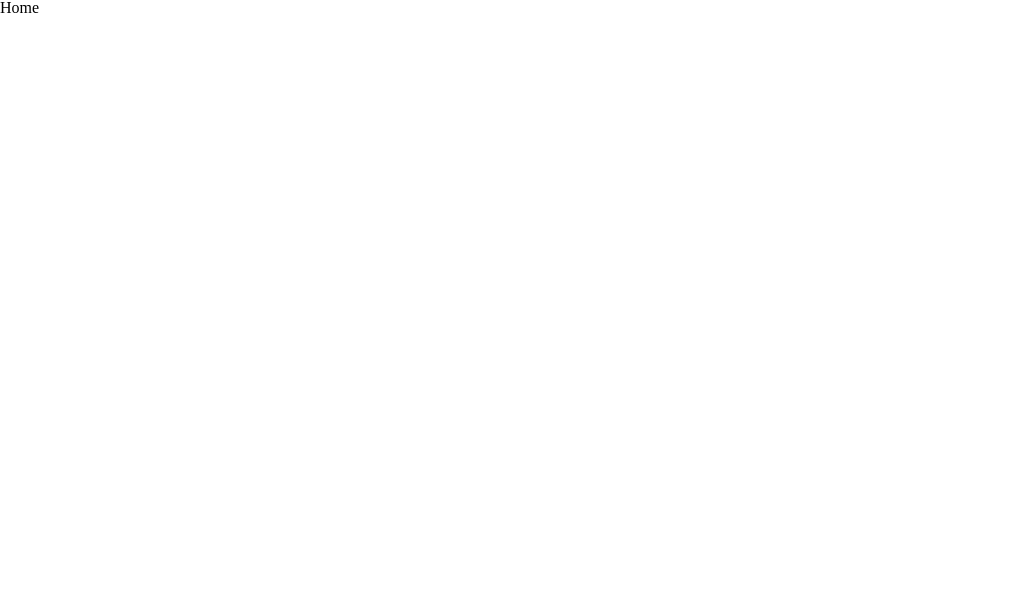
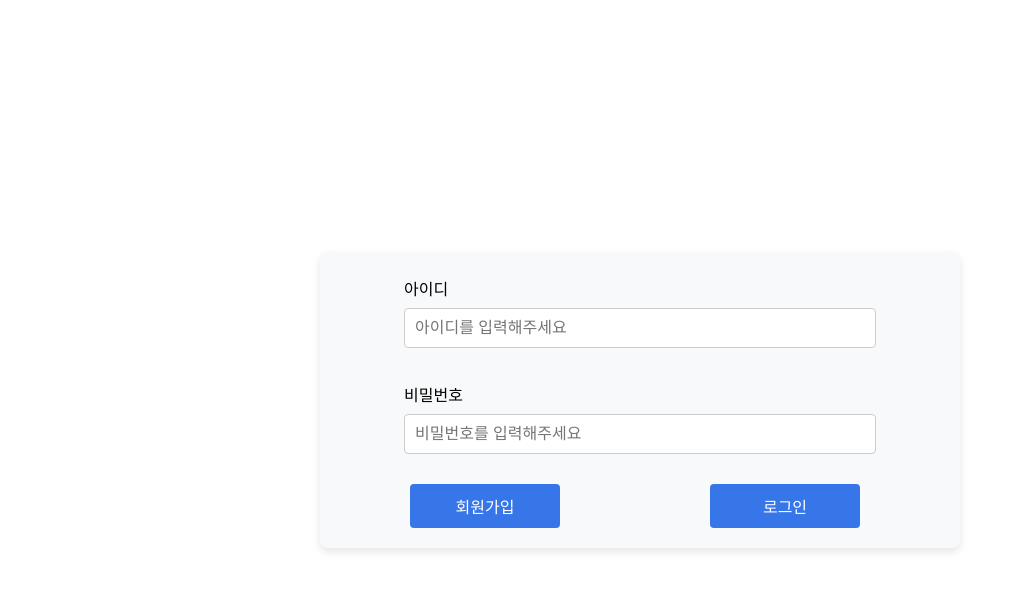
Before and after one commit to Choi-kanggun/newFeed, a React (Vite) app: page / in a window 1280 px wide. Shown: the top 590 px of the page, without its empty margins (0-1021 px from the left). Built offline with nearby package versions, Linux system fonts and the light colour scheme.

Commit message:
add : login 페이지 완성

```diff
--- a/src/pages/Login.jsx
+++ b/src/pages/Login.jsx
@@ -1,7 +1,25 @@
 import React from 'react';
+import { Button, ButtonContainer, Container, Input, InputWrapper, Label, StyledForm } from '../styles/login';
 
 const Login = () => {
-  return <div>Login</div>;
+  return (
+  <Container>
+    <StyledForm>
+      <InputWrapper>
+        <Label>아이디</Label>
+        <Input type='text' placeholder='아이디를 입력해주세요'/>
+      </InputWrapper>
+      <InputWrapper>
+        <Label>비밀번호</Label>
+        <Input type='password' placeholder='비밀번호를 입력해주세요'/>
+      </InputWrapper>
+      <ButtonContainer>
+        <Button type="submit" >회원가입</Button>
+        <Button type="button" >로그인</Button>
+      </ButtonContainer>
+    </StyledForm>
+  </Container>
+  )
 };
 
 export default Login;
--- a/src/shared/Router.jsx
+++ b/src/shared/Router.jsx
@@ -1,12 +1,12 @@
 import React from 'react';
 import { BrowserRouter, Route, Routes } from 'react-router-dom';
-import Home from '../pages/Home';
+import Login from '../pages/Login';
 
 const Router = () => {
   return (
     <BrowserRouter>
       <Routes>
-        <Route path="/" element={<Home />}></Route>
+        <Route path="/" element={<Login />}></Route>
       </Routes>
     </BrowserRouter>
   );
--- /dev/null
+++ b/src/styles/login.js
@@ -0,0 +1,67 @@
+import styled from 'styled-components';
+
+export const Container = styled.div`
+  display: flex;
+  justify-content: center;
+  align-items: center;
+  height: 100vh;
+`;
+
+// Form 스타일
+export const StyledForm = styled.form`
+  display: flex;
+  justify-content: center;
+  align-items: center;
+  background: #F8F9FA;
+  padding: 20px;
+  border-radius: 8px;
+  box-shadow: 0 4px 8px rgba(0, 0, 0, 0.1);
+  width: 600px;
+  display: flex;
+  flex-direction: column; // form 내부 항목들을 세로로 배치
+  gap: 15px; // 항목들 간의 간격
+`;
+
+export const InputWrapper = styled.div`
+  display: flex;
+  flex-direction: column;
+  margin-top: 10px;
+  gap: 5px;                // label과 input 간의 간격 설정
+`;
+
+
+export const Label = styled.label`
+  font-size: 16px;
+  margin-bottom: 5px;  // label과 input 간의 간격을 설정
+`;
+
+export const Input = styled.input`
+  padding: 10px;
+  font-size: 16px;
+  border: 1px solid #ccc;
+  border-radius: 4px;
+  margin-bottom: 15px;
+  width: 450px;
+`;
+
+export const ButtonContainer = styled.div`
+  display: flex;
+  justify-content: space-around;  // 버튼을 균등하게 배치
+  width: 100%;
+`;
+
+export const Button = styled.button`
+  padding: 10px;
+  background-color: #3676E8;
+  color: white;
+  font-size: 16px;
+  border: none;
+  border-radius: 4px;
+  margin-right: 10px;
+  width: 150px;
+  cursor: pointer;
+
+  &:hover {
+    background-color: #45a049;
+  }
+`;
```
